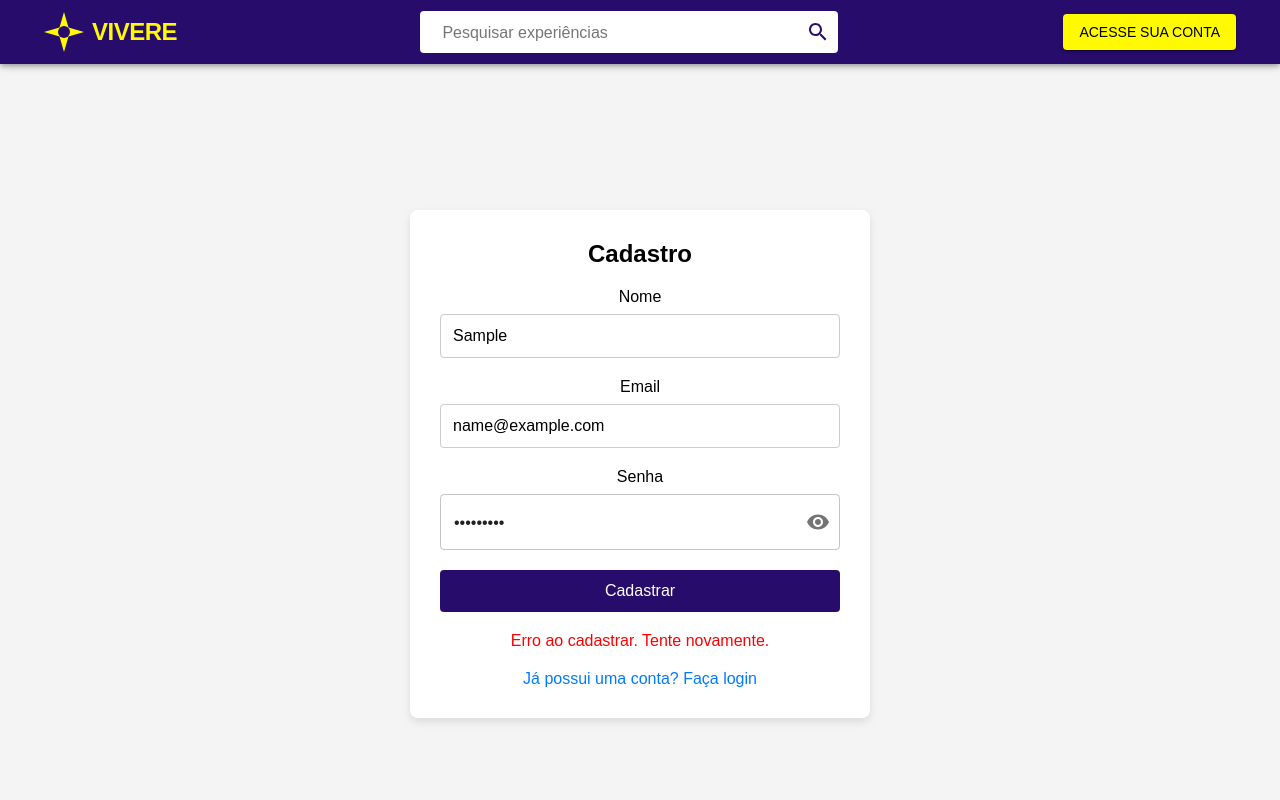
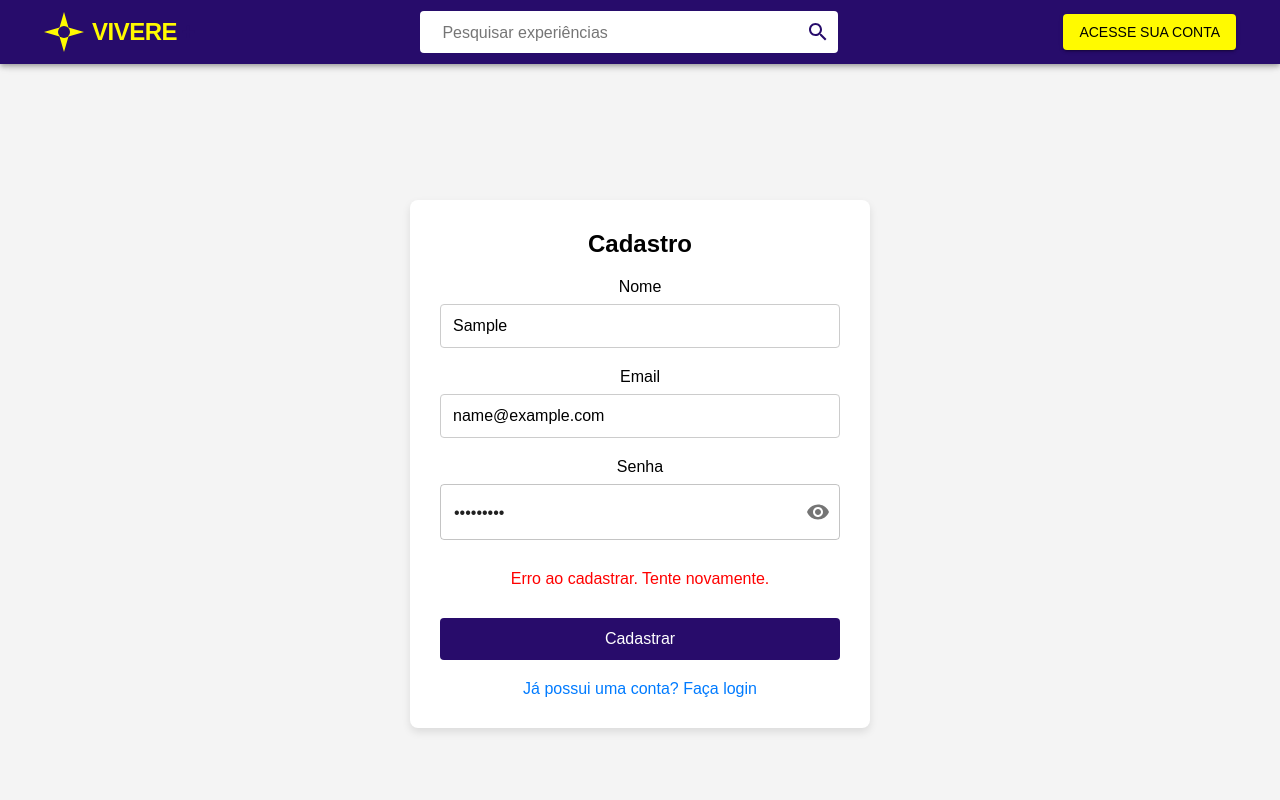
Before and after one commit to vivereTeam/vivere-front, a React (Vite) app: page /register in a window 1280 px wide. Both pictures are taken after typing "Sample", "name@example.com", "Sample123" into the empty fields and a click on the button "Cadastrar". Shown: the top 800 px of the page. Built offline with nearby package versions, Linux system fonts and the light colour scheme; no server answers.

Commit message:
feat: move "Cadastro" form messages above submit button

```diff
--- a/src/pages/home/Cadastro.jsx
+++ b/src/pages/home/Cadastro.jsx
@@ -132,6 +132,18 @@ function Cadastro() {
               />
             </div>
 
+            {mensagem && (
+              <p style={{
+                margin: '0 0 20px 0',
+                padding: '10px',
+                color: mensagem === 'Cadastro realizado com sucesso!' ? 'green' : 'red',
+                textAlign: 'center',
+                borderRadius: '4px',
+              }}>
+                {mensagem}
+              </p>
+            )}
+
             <div>
               <button
                 type="submit"
@@ -151,16 +163,6 @@ function Cadastro() {
             </div>
           </form>
 
-          {mensagem && (
-            <p style={{
-              marginTop: '20px',
-              color: mensagem === 'Cadastro realizado com sucesso!' ? 'green' : 'red',
-              textAlign: 'center',
-            }}>
-              {mensagem}
-            </p>
-          )}
-
           <div style={{ marginTop: '20px' }}>
             <a href="/login" style={{ color: '#007BFF', textDecoration: 'none' }}>Já possui uma conta? Faça login</a>
           </div>
```
